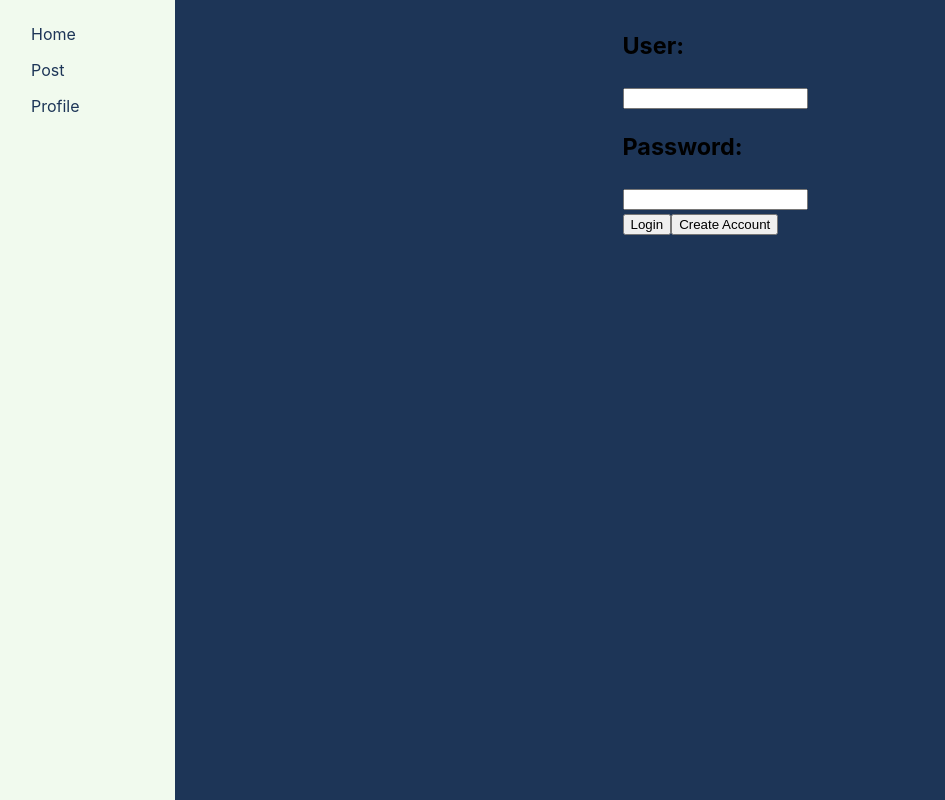
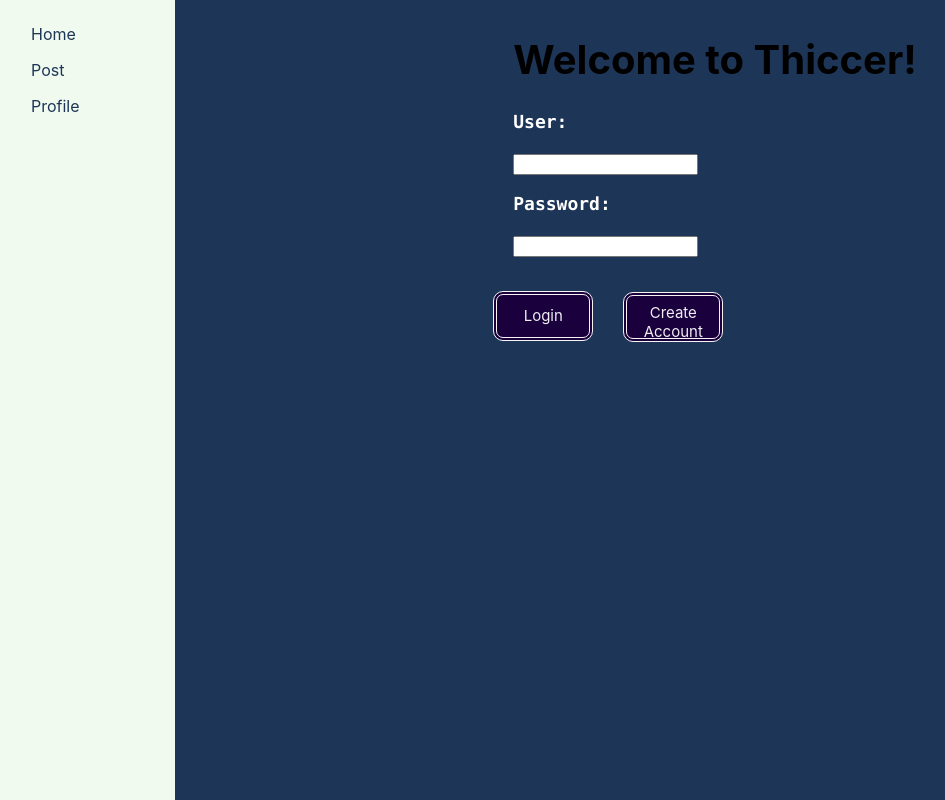
Before and after one commit to Intro-to-SE-Spring-21/Group-2-Thiccer, a Next.js app in the folder Web/thiccer-app/: page /profile in a window 1280 px wide. Shown: the whole page, without its empty margins (25-970 px from the left). Built offline with nearby package versions, Linux system fonts and the light colour scheme.

Commit message:
Created dynamic buttons and edited styles
Edited the user interface to have dynamic buttons and styled the general format of the interface.

```diff
--- a/Web/thiccer-app/components/LogIn.js
+++ b/Web/thiccer-app/components/LogIn.js
@@ -1,15 +1,31 @@
 import { useCookies } from "react-cookie"
+import logStyles from '../styles/profile.module.css'
+import postStyles from '../styles/Posts.module.css'
+import styles from '../styles/profile.module.css'
+
 
 const LogIn = () => {
 return(
   <form id="login">
-      <div className = "containerBox">
-        <h3>User:</h3>
+     <h1>Welcome to Thiccer!</h1>
+
+      <div className = {styles.containerBox}>
+
+
+        <h3 class = {logStyles.loghead}>User:</h3>
         <input type="text" className="text" id="txtUser"></input><br/>
-        <h3>Password:</h3>
+
+        <h3 class = {logStyles.loghead}>Password:</h3>
         <input type="password" className="text" id="txtPass"></input><br/>
-        <button onClick={login} className="button" id="btnlogin">Login</button>
-        <button onClick={createAccount} className="button" id="btnCreate">Create Account</button>
+
+        <div className = {logStyles.logbutton}>
+        <span><a href="#0" onClick={login} className="button" id="btnlogin">Login</a></span>
+        </div>
+
+          <div className = {logStyles.logbutton2}>
+          <span> <a href="#0" onClick={createAccount} className="button" id="btnCreate">Create Account</a></span>
+        </div>
+
       </div>
   </form>
 )
--- a/Web/thiccer-app/components/PostItem.js
+++ b/Web/thiccer-app/components/PostItem.js
@@ -1,7 +1,10 @@
 import postStyles from '../styles/Posts.module.css'
+import header from '../styles/Posts.module.css'
 import LikeButton from './LikeButton'
 
 var likes;
+
+<h1 class = {header.sitehead}>Thiccer.</h1>
 
 const postItem = ({post}) => {
     return(
--- a/Web/thiccer-app/components/ProfileDisplay.js
+++ b/Web/thiccer-app/components/ProfileDisplay.js
@@ -1,5 +1,8 @@
+
+
 const ProfileDisplay = () => {
     return(
+
         <div>
             <h1>ProfileName:{getCookie("user")}</h1>
             <button onClick={logOut}>Log Out</button>
--- a/Web/thiccer-app/styles/Posts.module.css
+++ b/Web/thiccer-app/styles/Posts.module.css
@@ -49,3 +49,47 @@
         flex-direction: column;
     }
 }
+
+.likebutton {
+    display: inline-block;
+    background-color: #1a013d;
+    border-radius: 10px;
+    border: 4px double #f8f3f3;
+    color: #eeeeee;
+    text-align: center;
+    font-size: 28px;
+    padding: -5px;
+    height: 50px;
+    width: 100px;
+    transition: all 0.5s;
+    cursor: pointer;
+    margin: 6px;
+    position:relative;
+    top:20px;
+    right:20px;
+
+  }
+  .likebutton span {
+    cursor: pointer;
+    display: inline-block;
+    position: relative;
+    transition: 0.5s;
+  }
+  .likebutton span:after {
+    content: '\00bb';
+    position: absolute;
+    opacity: 0;
+    top: 0;
+    right: -20px;
+    transition: 0.5s;
+  }
+  .likebutton:hover {
+    background-color: #234483;
+  }
+  .likebutton:hover span {
+    padding-right: 25px;
+  }
+  .likebutton:hover span:after {
+    opacity: 1;
+    right: 0;
+  }
--- /dev/null
+++ b/Web/thiccer-app/styles/profile.module.css
@@ -0,0 +1,105 @@
+.logbutton {
+
+
+    display: inline-block;
+    background-color: #1a013d;
+    border-radius: 10px;
+    border: 4px double #f8f3f3;
+    color: #efeef1;
+    text-align: center;
+    text-decoration: none;
+    font-size: 15px;
+    padding: 5px;
+    height: 50px;
+    width: 100px;
+    transition: all 0.5s;
+    cursor: pointer;
+    margin: px;
+    right: 20px;
+    position:relative;
+
+  }
+  .logbutton span {
+    cursor: pointer;
+    display: inline-block;
+    position: relative;
+    transition: 0.5s;
+    top: 20%;
+  }
+  .logbutton span:after {
+    content: '\00bb';
+    position: absolute;
+    opacity: 0;
+    top: 0;
+    right: -10px;
+    transition: 0.5s;
+  }
+  .logbutton:hover {
+    background-color: #234483;
+  }
+  .logbutton:hover span {
+    padding-right: 25px;
+  }
+  .logbutton:hover span:after {
+    opacity: 1;
+    right: 0;
+  }
+  .logbutton2 {
+
+
+    display: inline-block;
+    background-color: #1a013d;
+    border-radius: 10px;
+    border: 4px double #f8f3f3;
+    color: #efeef1;
+    text-align: center;
+    text-decoration: none;
+    font-size: 15px;
+    padding: 10px;
+    height: 50px;
+    width: 100px;
+    transition: all 0.5s;
+    cursor: pointer;
+    margin: 10px;
+    position: relative;
+    top: 25px;
+
+  }
+  .logbutton2 span {
+    cursor: pointer;
+    display: inline-block;
+    position: relative;
+    transition: 0.5s;
+    bottom: 10%;
+  }
+  .logbutton2 span:after {
+    content: '\00bb';
+    position: absolute;
+    opacity: 0;
+    top: 0;
+    right: -10px;
+    transition: 0.5s;
+  }
+  .logbutton2:hover {
+    background-color: #234483;
+  }
+  .logbutton2:hover span {
+    padding-right: 25px;
+  }
+  .logbutton2:hover span:after {
+    opacity: 1;
+    right: 0;
+  }
+  .loghead {
+    background: none;
+    color: white;
+    font-family: "Lucida Console", "Courier New", monospace;
+    font-size:large;
+    text-align: left;
+
+  }
+
+  .containterBox{
+      text-align: center;
+      background-color: black;
+  }
```
Also changed, not shown: Web/thiccer-app/components/LargeTextInput.js (+11 -2 lines), Web/thiccer-app/components/LikeButton.js (+9 -1 lines), Web/thiccer-app/styles/LargeTextInput.module.css (+60 -0 lines), 2 other files (tests, documents, lock files or other folders).
